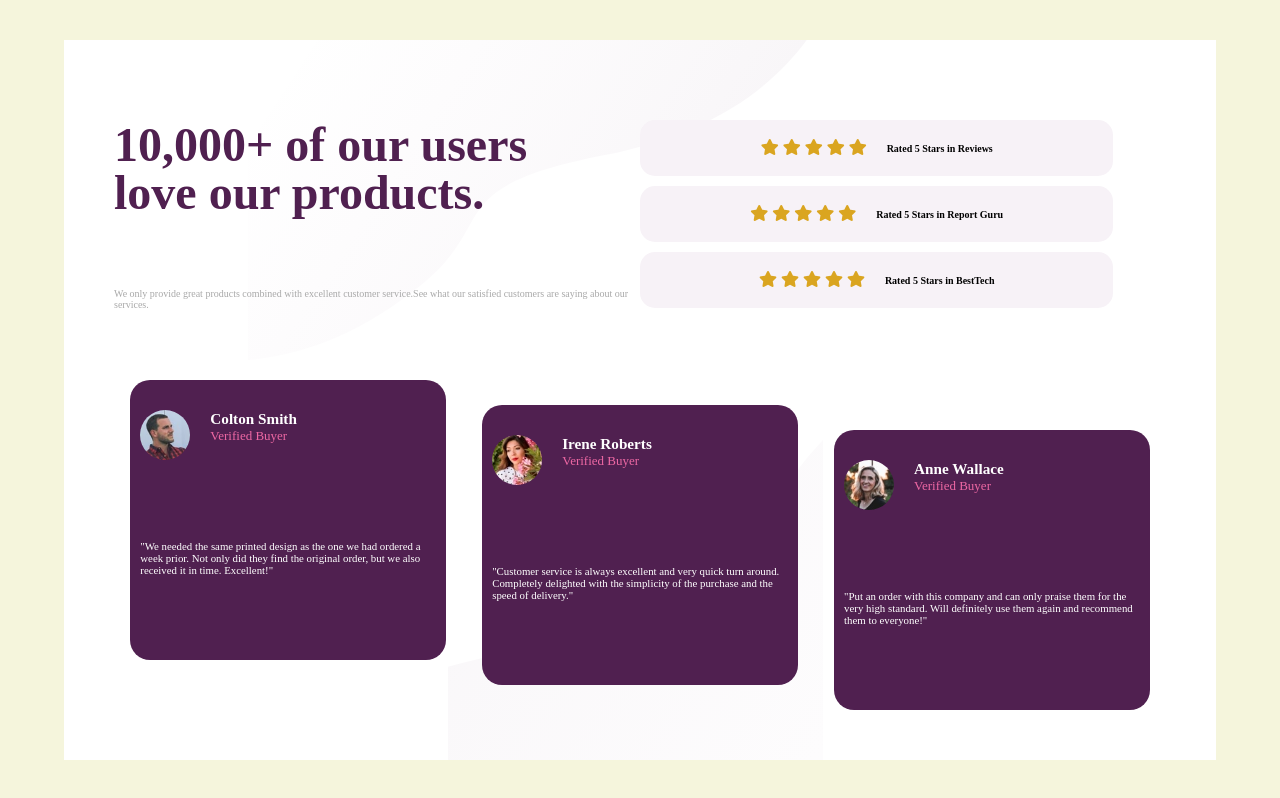
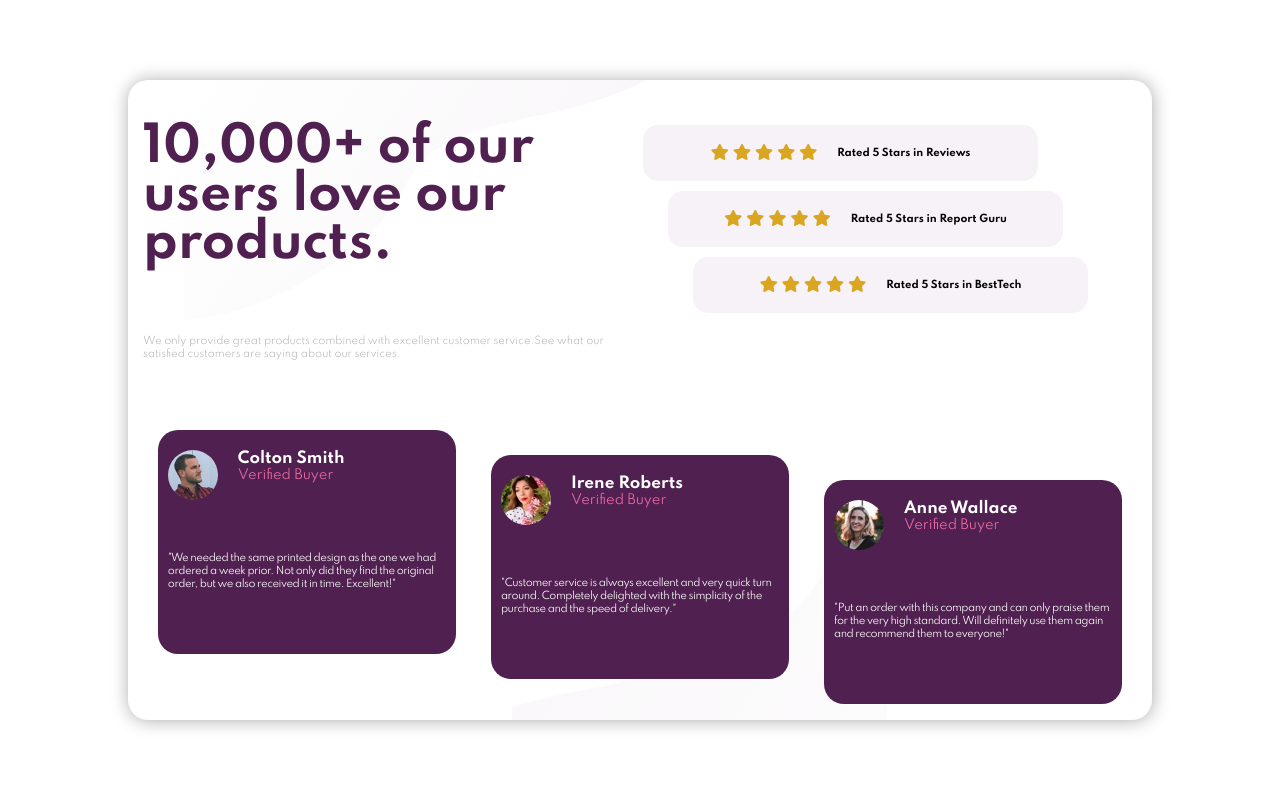
Before and after one commit to moustf/social-proof-section, a plain HTML site: page index.html in a window 1280 px wide. Drawn offline with Linux system fonts and the light colour scheme.

Commit message:
making edits on the desing relates #3

```diff
--- a/index.html
+++ b/index.html
@@ -30,6 +30,7 @@
   </head>
   <body>
     <main class="wrapper">
+      <div class="container">
         <section class="first-cont">
           <h1>10,000+ of our users love our products.</h1>
           <p>
@@ -114,6 +115,7 @@
             </p>
           </article>
         </section>
+      </div>
     </main>
   </body>
 </html>
--- a/style.css
+++ b/style.css
@@ -22,15 +22,22 @@ body {
   flex-direction: column;
   justify-content: center;
   align-items: center;
-  background-color: beige;
+  font-family: "Spartan", sans-serif;
 }
 /* End General Rules */
 
 /* Start the sections styling */
 .wrapper {
-  height: 90vh;
-  width: 90%;
-  padding: 50px;
+  width: 100%;
+  height: 100vh;
+  display: flex;
+  justify-content: center;
+  align-items: center;
+}
+.wrapper .container {
+  height: 80vh;
+  width: 80%;
+  padding: 15px;
   display: grid;
   grid-template-columns: 1fr 1fr;
   grid-template-rows: 1fr 1fr;
@@ -39,6 +46,8 @@ body {
     url(images/bg-pattern-bottom-mobile.svg);
   background-position: right 30vw bottom 50vh, left 30vw top 50vh;
   background-repeat: no-repeat, no-repeat;
+  box-shadow: 0.5px 0.5px 18px 0px #00000054;
+  border-radius: 20px;
 }
 .first-cont {
   grid-area: 1 / 1 / 2 / 2;
@@ -63,7 +72,7 @@ body {
   margin-top: 30px;
 }
 .reviews .review {
-  width: 90%;
+  width: 80%;
   height: 7vh;
   display: flex;
   justify-content: center;
@@ -71,6 +80,12 @@ body {
   background-color: var(--light-grayish-magenta);
   margin-bottom: 10px;
   border-radius: 15px;
+}
+.reviews .review-two {
+  margin-left: 25px;
+}
+.reviews .review-three {
+  margin-left: 50px;
 }
 .reviews .review .rev-icons {
   color: goldenrod;
@@ -90,7 +105,7 @@ body {
   margin-top: 30px;
 }
 .buyers .buyer {
-  height: 35vh;
+  height: 28vh;
   width: 30%;
   background-color: var(--very-dark-magenta);
   color: var(--white);
@@ -106,14 +121,15 @@ body {
 }
 .buyers .buyer .buyer-bio {
   height: 60%;
-  font-size: smaller;
+  font-size: x-small;
+  letter-spacing: -0.5px;
   display: flex;
   justify-content: center;
   align-items: center;
 }
 .head {
   display: flex;
-  margin: 20px 0;
+  margin: 10px 0;
 }
 .buyers .head img {
   border-radius: 50%;
```
Lines whose indentation alone changed are shown as unchanged.
